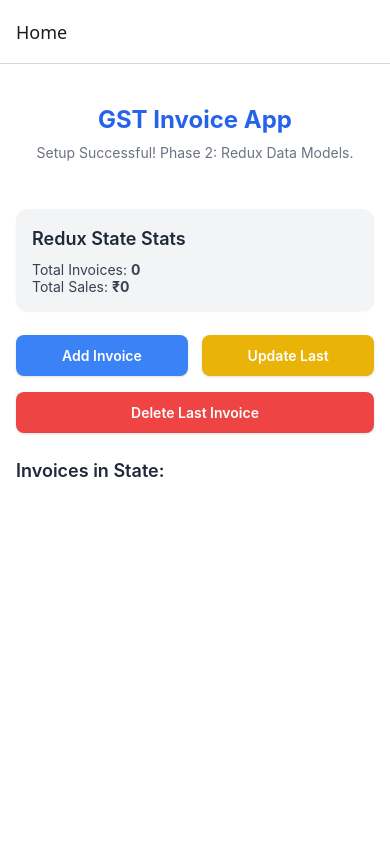
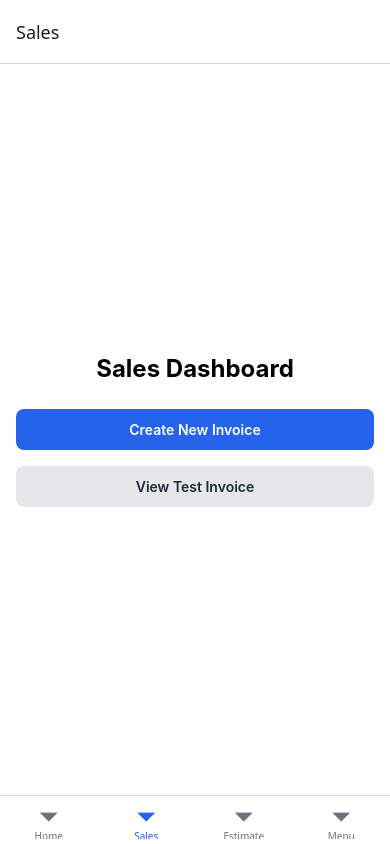
Before and after one commit to SawanTeja/GSTInvoiceApp, a React Native app: screen /SalesStack in a window 390 px wide. Built offline with nearby package versions, Linux system fonts and the light colour scheme.

Commit message:
feat: implement root navigation architecture with bottom tabs and nested sales stack

```diff
--- /dev/null
+++ b/src/navigation/MainTabs.tsx
@@ -0,0 +1,43 @@
+import React from 'react';
+import { createBottomTabNavigator } from '@react-navigation/bottom-tabs';
+import type { RootTabParamList } from './types';
+
+import { HomeScreen } from '../screens/home/HomeScreen';
+import { SalesStack } from './SalesStack';
+import { EstimateScreen } from '../screens/estimate/EstimateScreen';
+import { MenuScreen } from '../screens/menu/MenuScreen';
+
+const Tab = createBottomTabNavigator<RootTabParamList>();
+
+export const MainTabs = () => {
+  return (
+    <Tab.Navigator
+      screenOptions={{
+        headerShown: false, // We use stack headers mostly, or custom headers
+        tabBarActiveTintColor: '#2563eb', // blue-600
+        tabBarInactiveTintColor: '#6b7280', // gray-500
+      }}
+    >
+      <Tab.Screen
+        name="Home"
+        component={HomeScreen}
+        options={{ title: 'Home' }}
+      />
+      <Tab.Screen
+        name="SalesStack"
+        component={SalesStack}
+        options={{ title: 'Sales' }}
+      />
+      <Tab.Screen
+        name="Estimate"
+        component={EstimateScreen}
+        options={{ title: 'Estimate' }}
+      />
+      <Tab.Screen
+        name="Menu"
+        component={MenuScreen}
+        options={{ title: 'Menu' }}
+      />
+    </Tab.Navigator>
+  );
+};
--- a/src/navigation/RootNavigator.tsx
+++ b/src/navigation/RootNavigator.tsx
@@ -1,13 +1,6 @@
 import React from 'react';
-import { createNativeStackNavigator } from '@react-navigation/native-stack';
-import { HomeScreen } from '../screens/home/HomeScreen';
-
-const Stack = createNativeStackNavigator();
+import { MainTabs } from './MainTabs';
 
 export const RootNavigator = () => {
-  return (
-    <Stack.Navigator>
-      <Stack.Screen name="Home" component={HomeScreen} />
-    </Stack.Navigator>
-  );
+  return <MainTabs />;
 };
--- /dev/null
+++ b/src/navigation/SalesStack.tsx
@@ -0,0 +1,37 @@
+import React from 'react';
+import { createNativeStackNavigator } from '@react-navigation/native-stack';
+import type { SalesStackParamList } from './types';
+
+import { SalesDashboardScreen } from '../screens/sales/SalesDashboardScreen';
+import { CreateInvoiceScreen } from '../screens/sales/CreateInvoiceScreen';
+import { ItemSelectionScreen } from '../screens/sales/ItemSelectionScreen';
+import { InvoiceViewScreen } from '../screens/sales/InvoiceViewScreen';
+
+const Stack = createNativeStackNavigator<SalesStackParamList>();
+
+export const SalesStack = () => {
+  return (
+    <Stack.Navigator initialRouteName="SalesDashboard">
+      <Stack.Screen
+        name="SalesDashboard"
+        component={SalesDashboardScreen}
+        options={{ title: 'Sales' }}
+      />
+      <Stack.Screen
+        name="CreateInvoice"
+        component={CreateInvoiceScreen}
+        options={{ title: 'New Invoice' }}
+      />
+      <Stack.Screen
+        name="ItemSelection"
+        component={ItemSelectionScreen}
+        options={{ title: 'Select Items' }}
+      />
+      <Stack.Screen
+        name="InvoiceView"
+        component={InvoiceViewScreen}
+        options={{ title: 'Invoice Details' }}
+      />
+    </Stack.Navigator>
+  );
+};
--- /dev/null
+++ b/src/navigation/types.ts
@@ -0,0 +1,35 @@
+import type { NavigatorScreenParams } from '@react-navigation/native';
+import type { NativeStackScreenProps } from '@react-navigation/native-stack';
+import type { BottomTabScreenProps } from '@react-navigation/bottom-tabs';
+
+export type SalesStackParamList = {
+  SalesDashboard: undefined;
+  CreateInvoice: undefined;
+  ItemSelection: undefined;
+  InvoiceView: { invoiceId: string };
+};
+
+export type RootTabParamList = {
+  Home: undefined;
+  SalesStack: NavigatorScreenParams<SalesStackParamList>;
+  Estimate: undefined;
+  Menu: undefined;
+};
+
+// Global type declaration for useNavigation hook
+declare global {
+  namespace ReactNavigation {
+    interface RootParamList extends RootTabParamList {}
+  }
+}
+
+// Helper types for screens
+export type SalesStackScreenProps<T extends keyof SalesStackParamList> = NativeStackScreenProps<
+  SalesStackParamList,
+  T
+>;
+
+export type RootTabScreenProps<T extends keyof RootTabParamList> = BottomTabScreenProps<
+  RootTabParamList,
+  T
+>;
--- /dev/null
+++ b/src/screens/estimate/EstimateScreen.tsx
@@ -0,0 +1,11 @@
+import React from 'react';
+import { View, Text } from 'react-native';
+
+export const EstimateScreen = () => {
+  return (
+    <View className="flex-1 bg-white items-center justify-center p-4">
+      <Text className="text-2xl font-bold mb-2">Estimates</Text>
+      <Text className="text-gray-500">Coming soon in Phase X</Text>
+    </View>
+  );
+};
--- /dev/null
+++ b/src/screens/menu/MenuScreen.tsx
@@ -0,0 +1,11 @@
+import React from 'react';
+import { View, Text } from 'react-native';
+
+export const MenuScreen = () => {
+  return (
+    <View className="flex-1 bg-white items-center justify-center p-4">
+      <Text className="text-2xl font-bold mb-2">Menu</Text>
+      <Text className="text-gray-500">Settings, Profile, etc.</Text>
+    </View>
+  );
+};
--- /dev/null
+++ b/src/screens/sales/CreateInvoiceScreen.tsx
@@ -0,0 +1,24 @@
+import React from 'react';
+import { View, Text, TouchableOpacity } from 'react-native';
+import { useNavigation } from '@react-navigation/native';
+import type { NativeStackNavigationProp } from '@react-navigation/native-stack';
+import type { SalesStackParamList } from '../../navigation/types';
+
+type NavigationProp = NativeStackNavigationProp<SalesStackParamList, 'CreateInvoice'>;
+
+export const CreateInvoiceScreen = () => {
+  const navigation = useNavigation<NavigationProp>();
+
+  return (
+    <View className="flex-1 bg-white items-center justify-center p-4">
+      <Text className="text-2xl font-bold mb-6">Create Invoice</Text>
+
+      <TouchableOpacity
+        onPress={() => navigation.navigate('ItemSelection')}
+        className="bg-blue-600 px-6 py-3 rounded-lg w-full items-center"
+      >
+        <Text className="text-white font-semibold">Add Items</Text>
+      </TouchableOpacity>
+    </View>
+  );
+};
--- /dev/null
+++ b/src/screens/sales/InvoiceViewScreen.tsx
@@ -0,0 +1,27 @@
+import React from 'react';
+import { View, Text, TouchableOpacity } from 'react-native';
+import { useRoute, useNavigation } from '@react-navigation/native';
+import type { RouteProp } from '@react-navigation/native';
+import type { SalesStackParamList } from '../../navigation/types';
+
+type InvoiceViewRouteProp = RouteProp<SalesStackParamList, 'InvoiceView'>;
+
+export const InvoiceViewScreen = () => {
+  const route = useRoute<InvoiceViewRouteProp>();
+  const navigation = useNavigation();
+  const { invoiceId } = route.params;
+
+  return (
+    <View className="flex-1 bg-white items-center justify-center p-4">
+      <Text className="text-2xl font-bold mb-2">Invoice Details</Text>
+      <Text className="text-gray-600 mb-6">ID: {invoiceId}</Text>
+
+      <TouchableOpacity
+        onPress={() => navigation.goBack()}
+        className="bg-gray-200 px-6 py-3 rounded-lg w-full items-center"
+      >
+        <Text className="text-gray-800 font-semibold">Go Back</Text>
+      </TouchableOpacity>
+    </View>
+  );
+};
--- /dev/null
+++ b/src/screens/sales/ItemSelectionScreen.tsx
@@ -0,0 +1,20 @@
+import React from 'react';
+import { View, Text, TouchableOpacity } from 'react-native';
+import { useNavigation } from '@react-navigation/native';
+
+export const ItemSelectionScreen = () => {
+  const navigation = useNavigation();
+
+  return (
+    <View className="flex-1 bg-white items-center justify-center p-4">
+      <Text className="text-2xl font-bold mb-6">Item Selection</Text>
+
+      <TouchableOpacity
+        onPress={() => navigation.goBack()}
+        className="bg-gray-200 px-6 py-3 rounded-lg w-full items-center"
+      >
+        <Text className="text-gray-800 font-semibold">Done</Text>
+      </TouchableOpacity>
+    </View>
+  );
+};
--- /dev/null
+++ b/src/screens/sales/SalesDashboardScreen.tsx
@@ -0,0 +1,31 @@
+import React from 'react';
+import { View, Text, TouchableOpacity } from 'react-native';
+import { useNavigation } from '@react-navigation/native';
+import type { NativeStackNavigationProp } from '@react-navigation/native-stack';
+import type { SalesStackParamList } from '../../navigation/types';
+
+type NavigationProp = NativeStackNavigationProp<SalesStackParamList, 'SalesDashboard'>;
+
+export const SalesDashboardScreen = () => {
+  const navigation = useNavigation<NavigationProp>();
+
+  return (
+    <View className="flex-1 bg-white items-center justify-center p-4">
+      <Text className="text-2xl font-bold mb-6">Sales Dashboard</Text>
+
+      <TouchableOpacity
+        onPress={() => navigation.navigate('CreateInvoice')}
+        className="bg-blue-600 px-6 py-3 rounded-lg mb-4 w-full items-center"
+      >
+        <Text className="text-white font-semibold">Create New Invoice</Text>
+      </TouchableOpacity>
+
+      <TouchableOpacity
+        onPress={() => navigation.navigate('InvoiceView', { invoiceId: 'test-123' })}
+        className="bg-gray-200 px-6 py-3 rounded-lg w-full items-center"
+      >
+        <Text className="text-gray-800 font-semibold">View Test Invoice</Text>
+      </TouchableOpacity>
+    </View>
+  );
+};
```
